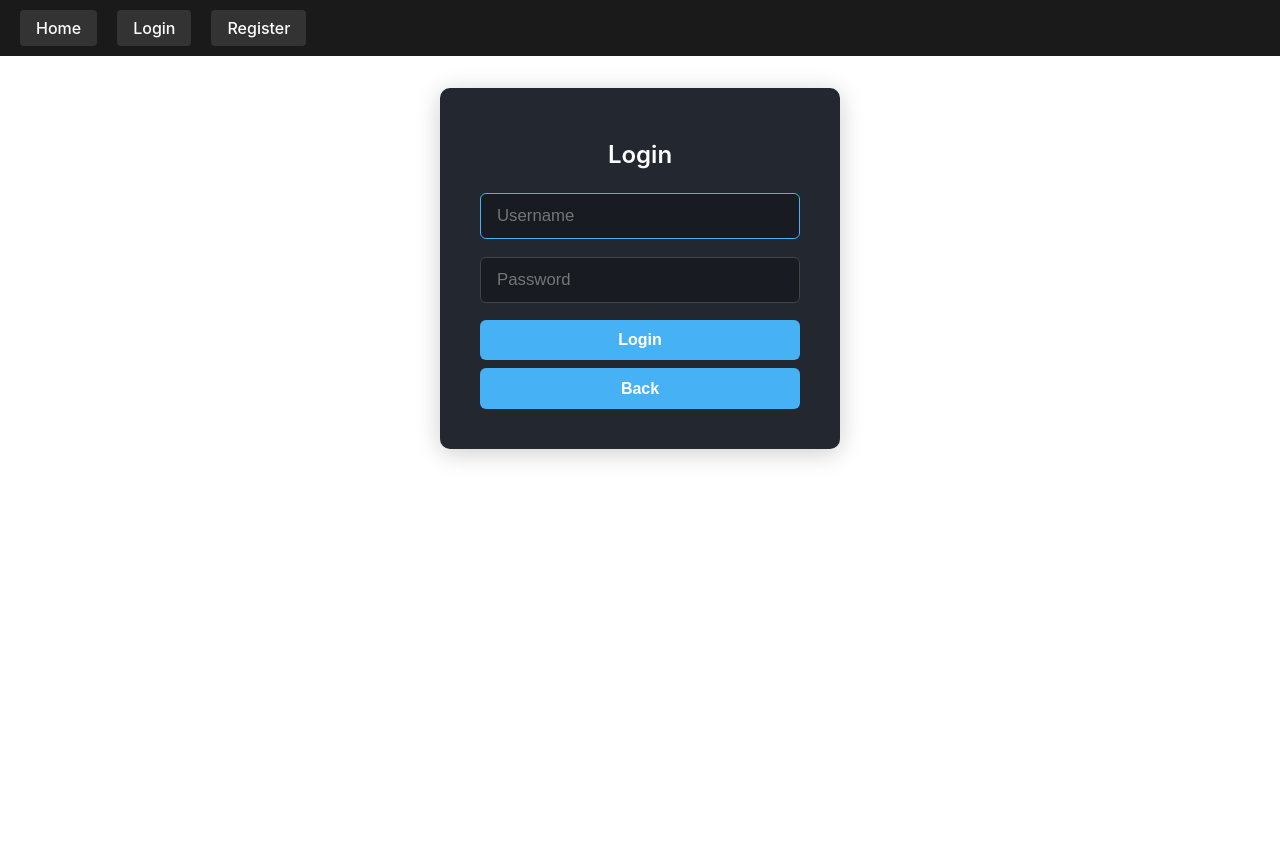
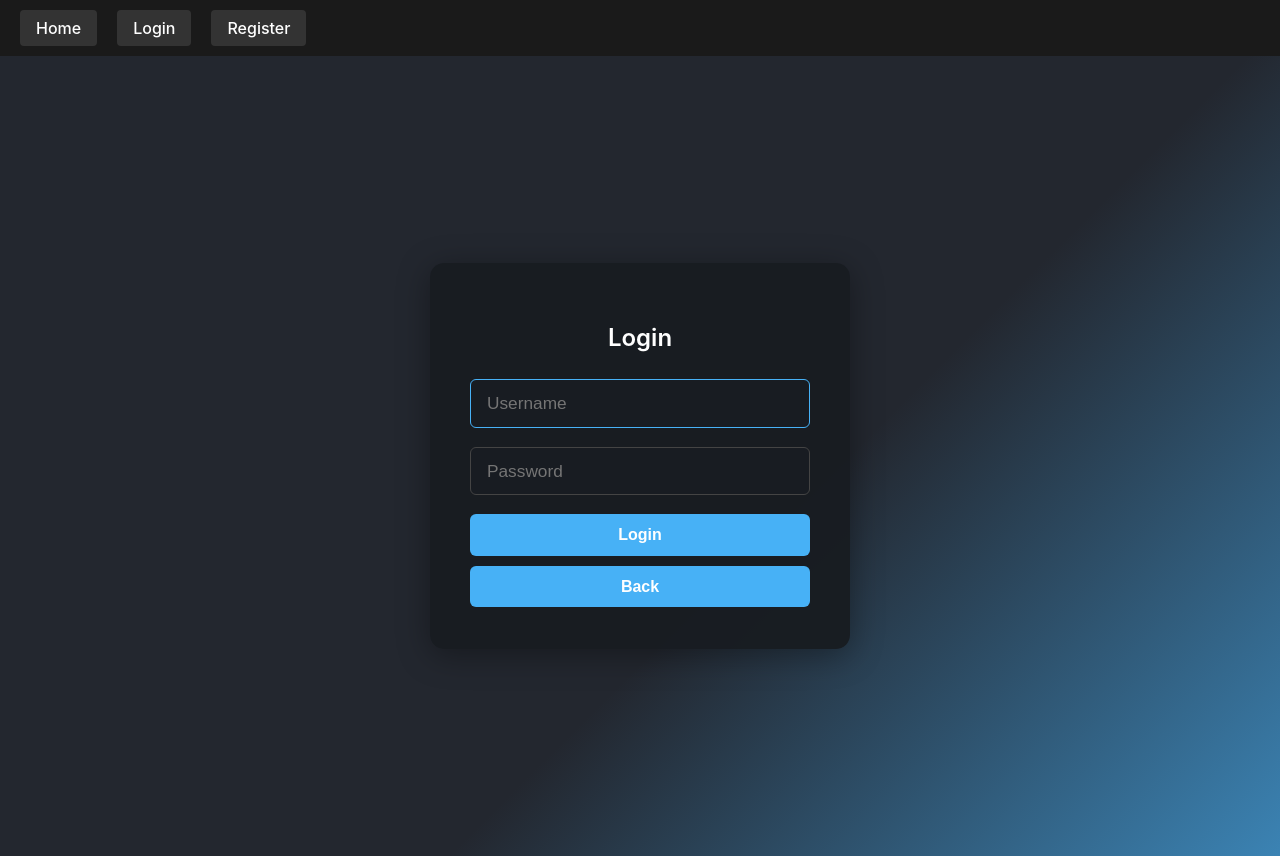
Before and after one commit to jormunrod/CouchGarage, a React (Create React App) app in the folder frontend/: page /login in a window 1280 px wide. Before the commit the page ends 800 px from the top, so only its background shows below. Built offline with nearby package versions, Linux system fonts and the light colour scheme; no server answers.

Commit message:
feat: enhance Login and Register components with full-page background and improved styling

```diff
--- a/frontend/src/components/Login.js
+++ b/frontend/src/components/Login.js
@@ -31,6 +31,7 @@ const Login = ({ fetchUser }) => {
   };
 
   return (
+    <div className="login-fullpage-bg">
       <form onSubmit={handleLogin} className="login-form">
         <h2>Login</h2>
         <input
@@ -53,6 +54,7 @@ const Login = ({ fetchUser }) => {
           Back
         </button>
       </form>
+    </div>
   );
 };
 
--- a/frontend/src/components/Register.js
+++ b/frontend/src/components/Register.js
@@ -20,7 +20,7 @@ const Register = () => {
       });
       if (response.ok) {
         alert('Usuario registrado con éxito');
-        navigate('/login'); // Ir a la página de login tras registrar
+        navigate('/login');
       } else {
         const errorData = await response.json();
         alert(`Error: ${errorData.error} - ${errorData.details || ''}`);
@@ -31,11 +31,12 @@ const Register = () => {
   };
 
   return (
+    <div className="register-fullpage-bg">
       <form onSubmit={handleRegister} className="register-form">
-      <h2>Register</h2>
+        <h2>Registro</h2>
         <input
           type="text"
-        placeholder="Username"
+          placeholder="Usuario"
           value={username}
           onChange={(e) => setUsername(e.target.value)}
           required
@@ -43,16 +44,17 @@ const Register = () => {
         />
         <input
           type="password"
-        placeholder="Password"
+          placeholder="Contraseña"
           value={password}
           onChange={(e) => setPassword(e.target.value)}
           required
         />
-      <button type="submit">Register</button>
+        <button type="submit">Registrar</button>
         <button type="button" onClick={() => navigate('/')}>
-        Back
+          Volver
         </button>
       </form>
+    </div>
   );
 };
 
--- a/frontend/src/styles/Login.css
+++ b/frontend/src/styles/Login.css
@@ -1,30 +1,42 @@
+.login-fullpage-bg {
+  min-height: 100vh;
+  width: 100vw;
+  background: linear-gradient(135deg, #23272f 60%, #47b1f6 120%);
+  display: flex;
+  align-items: center;
+  justify-content: center;
+  /* Optional: smooth transition when showing the page */
+  transition: background 0.3s;
+}
+
 .login-form {
-    background: #23272f;
-    padding: 2rem 2.5rem;
-    border-radius: 10px;
-    box-shadow: 0 4px 24px rgba(0,0,0,0.2);
+  background: rgba(24, 28, 34, 0.97);
+  padding: 2.5rem 2.5rem 2rem 2.5rem;
+  border-radius: 14px;
+  box-shadow: 0 6px 32px rgba(0,0,0,0.35);
   display: flex;
   flex-direction: column;
   align-items: stretch;
-    width: 320px;
-    margin: 2rem auto;
+  width: 100%;
+  max-width: 340px;
+  margin: 0;
 }
 
 .login-form h2 {
-    margin-bottom: 1.5rem;
+  margin-bottom: 1.7rem;
   color: #fff;
   text-align: center;
   font-weight: 600;
 }
 
 .login-form input {
-    padding: 0.75rem 1rem;
-    margin-bottom: 1.1rem;
+  padding: 0.8rem 1rem;
+  margin-bottom: 1.2rem;
   border: 1px solid #444;
   border-radius: 6px;
   background: #181c22;
   color: #fff;
-    font-size: 1.05rem;
+  font-size: 1.08rem;
   transition: border 0.2s;
 }
 
@@ -37,12 +49,12 @@
   background: #47b1f6;
   color: #fff;
   border: none;
-    padding: 0.7rem 0;
+  padding: 0.73rem 0;
   border-radius: 6px;
   font-weight: 600;
   font-size: 1rem;
   cursor: pointer;
-    margin-bottom: 8px;
+  margin-bottom: 10px;
   transition: background 0.2s;
 }
 
--- a/frontend/src/styles/Register.css
+++ b/frontend/src/styles/Register.css
@@ -1,30 +1,41 @@
+.register-fullpage-bg {
+  min-height: 100vh;
+  width: 100vw;
+  background: linear-gradient(135deg, #23272f 60%, #47b1f6 120%);
+  display: flex;
+  align-items: center;
+  justify-content: center;
+  transition: background 0.3s;
+}
+
 .register-form {
-    background: #23272f;
-    padding: 2rem 2.5rem;
-    border-radius: 10px;
-    box-shadow: 0 4px 24px rgba(0,0,0,0.2);
+  background: rgba(24, 28, 34, 0.97);
+  padding: 2.5rem 2.5rem 2rem 2.5rem;
+  border-radius: 14px;
+  box-shadow: 0 6px 32px rgba(0,0,0,0.35);
   display: flex;
   flex-direction: column;
   align-items: stretch;
-    width: 320px;
-    margin: 2rem auto;
+  width: 100%;
+  max-width: 340px;
+  margin: 0;
 }
 
 .register-form h2 {
-    margin-bottom: 1.5rem;
+  margin-bottom: 1.7rem;
   color: #fff;
   text-align: center;
   font-weight: 600;
 }
 
 .register-form input {
-    padding: 0.75rem 1rem;
-    margin-bottom: 1.1rem;
+  padding: 0.8rem 1rem;
+  margin-bottom: 1.2rem;
   border: 1px solid #444;
   border-radius: 6px;
   background: #181c22;
   color: #fff;
-    font-size: 1.05rem;
+  font-size: 1.08rem;
   transition: border 0.2s;
 }
 
@@ -37,12 +48,12 @@
   background: #47b1f6;
   color: #fff;
   border: none;
-    padding: 0.7rem 0;
+  padding: 0.73rem 0;
   border-radius: 6px;
   font-weight: 600;
   font-size: 1rem;
   cursor: pointer;
-    margin-bottom: 8px;
+  margin-bottom: 10px;
   transition: background 0.2s;
 }
 
```
Lines whose indentation alone changed are shown as unchanged.
